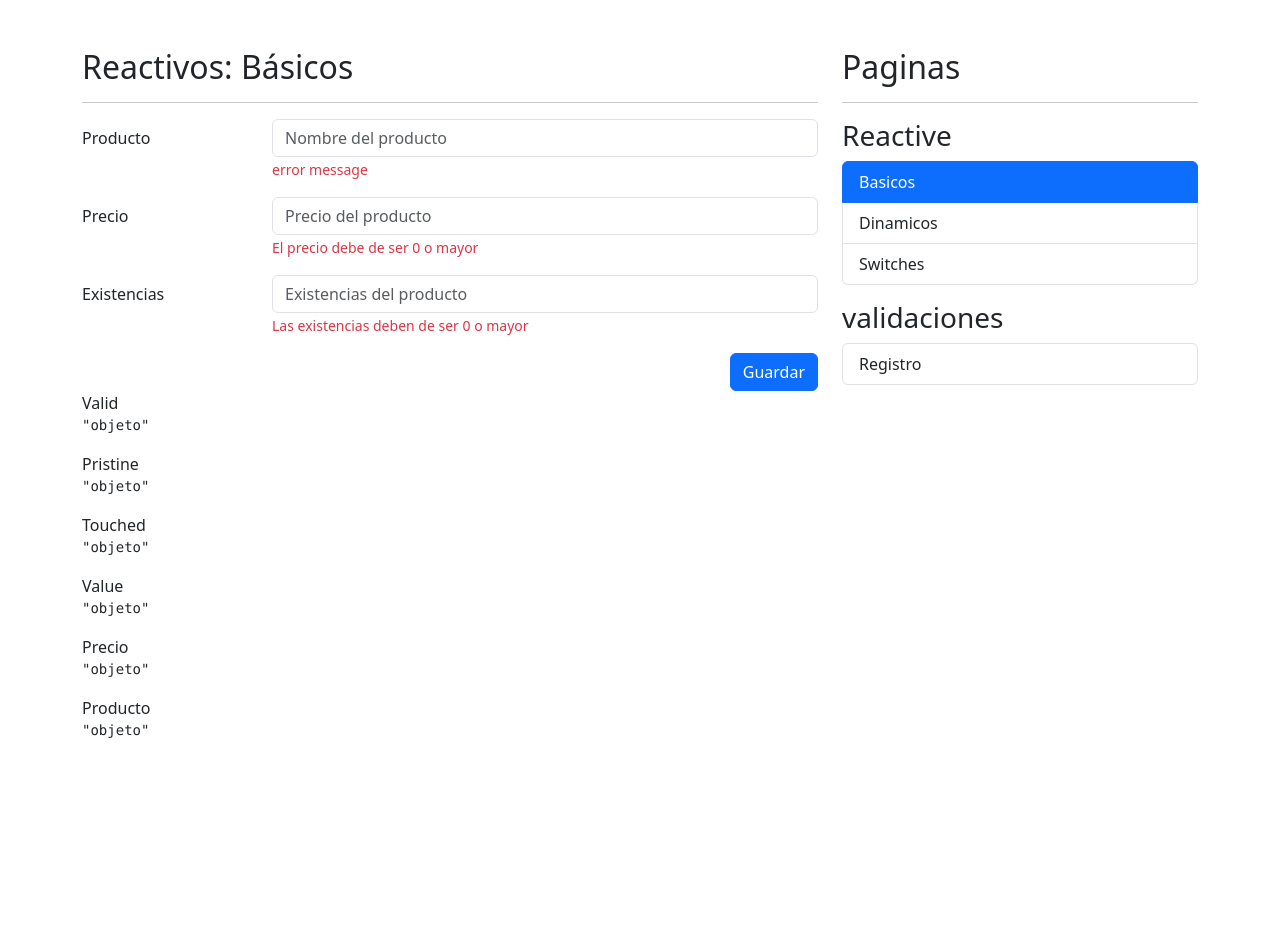
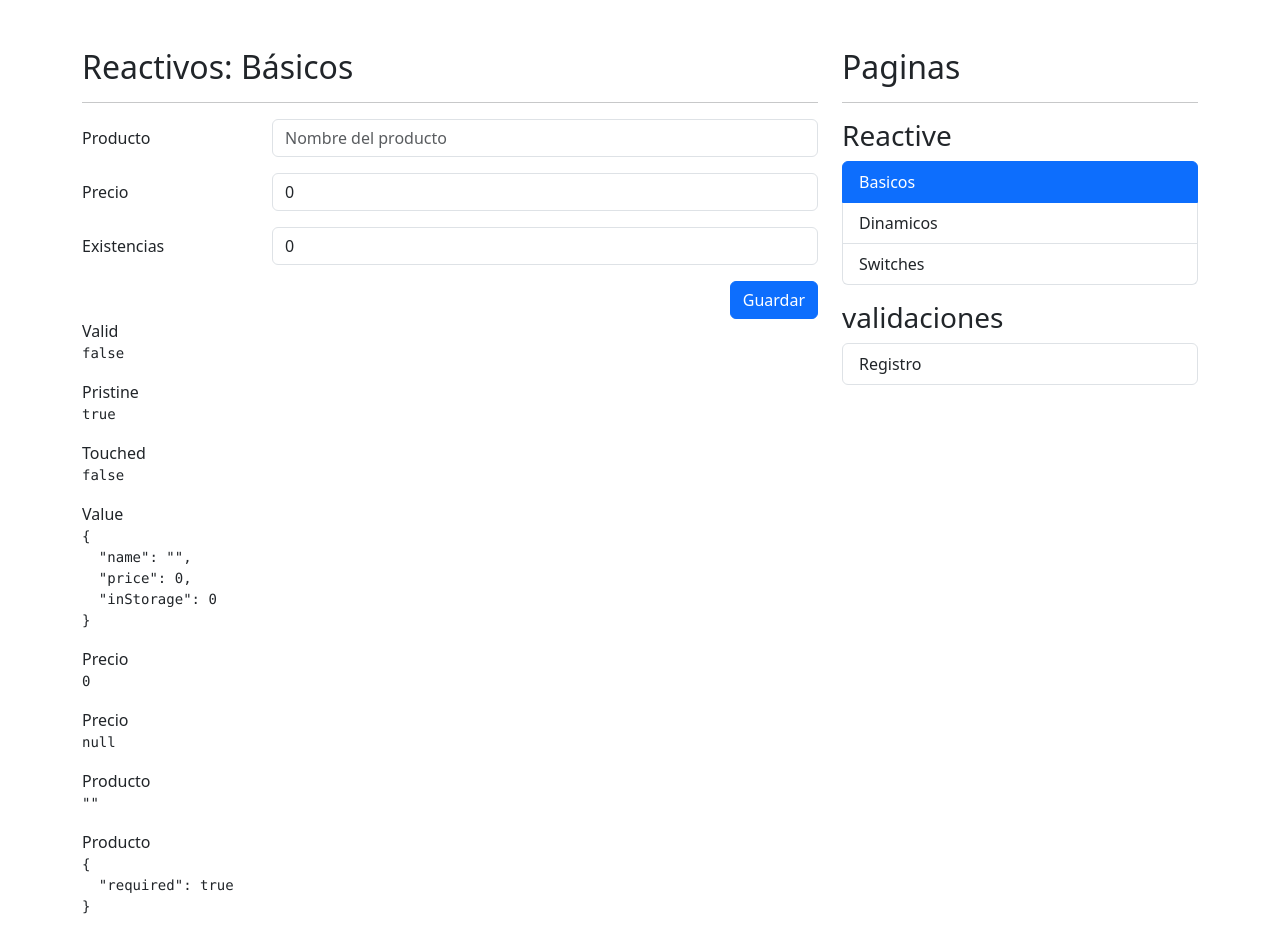
Before and after one commit to Maleras23/form-app-modulos, an Angular app: page /reactive/basic in a window 1280 px wide. Before the commit the page ends 800 px from the top, so only its background shows below. Built offline with nearby package versions, Linux system fonts and the light colour scheme.

Commit message:
Basic page done

```diff
--- a/src/app/reactive/pages/basic-page/basic-page.component.html
+++ b/src/app/reactive/pages/basic-page/basic-page.component.html
@@ -4,7 +4,7 @@
 <div class="row">
   <div class="col">
 
-        <form autocomplete="off">
+    <form [formGroup]="myForm" (ngSubmit)="onSave()" autocomplete="off">
 
       <!-- Campo de producto -->
       <div class="mb-3 row">
@@ -13,11 +13,13 @@
 
               <input type="text"
                       class="form-control"
+                      formControlName="name"
                       placeholder="Nombre del producto">
 
-                    <span class="form-text text-danger">
-                        <!-- Debe de ser de 3 letras -->
-                        error message
+              <span
+                *ngIf="isValidField('name')"
+                class="form-text text-danger">
+                  {{ getFieldError('name')}}
               </span>
           </div>
       </div>
@@ -28,8 +30,9 @@
           <div class="col-sm-9">
               <input type="number"
                       class="form-control"
+                      formControlName="price"
                       placeholder="Precio del producto">
-                    <span class="form-text text-danger">
+              <span *ngIf="isValidField('price')" class="form-text text-danger">
                   El precio debe de ser 0 o mayor
               </span>
           </div>
@@ -41,14 +44,14 @@
           <div class="col-sm-9">
               <input type="number"
                       class="form-control"
+                      formControlName="inStorage"
                       placeholder="Existencias del producto">
 
-                    <span class="form-text text-danger">
+              <span *ngIf="isValidField('inStorage')" class="form-text text-danger">
                     Las existencias deben de ser 0 o mayor
               </span>
           </div>
       </div>
-
 
       <div class="row">
           <div class="col">
@@ -58,8 +61,6 @@
               </button>
           </div>
       </div>
-
-
 
     </form>
 
@@ -71,23 +72,28 @@
 
 <div class="row">
   <div class="col">
-
     <span>Valid</span>
-        <pre>{{ 'objeto' | json }}</pre>
+    <pre>{{ myForm.valid | json }}</pre>
 
     <span>Pristine</span>
-        <pre>{{ 'objeto' | json }}</pre>
+    <pre>{{ myForm.pristine | json }}</pre>
 
     <span>Touched</span>
-        <pre>{{ 'objeto' | json }}</pre>
+    <pre>{{ myForm.touched| json }}</pre>
 
     <span>Value</span>
-        <pre>{{ 'objeto' | json }}</pre>
+    <pre>{{ myForm.value| json }}</pre>
 
     <span>Precio</span>
-        <pre>{{ 'objeto' | json }}</pre>
+    <pre>{{ myForm.controls['price'].value| json }}</pre>
+
+    <span>Precio</span>
+    <pre>{{ myForm.controls['price'].errors| json }}</pre>
 
     <span>Producto</span>
-        <pre>{{ 'objeto' | json }}</pre>
+    <pre>{{ myForm.controls['name'].value| json }}</pre>
+
+    <span>Producto</span>
+    <pre>{{ myForm.controls['name'].errors| json }}</pre>
   </div>
 </div>
--- a/src/app/reactive/pages/basic-page/basic-page.component.ts
+++ b/src/app/reactive/pages/basic-page/basic-page.component.ts
@@ -1,9 +1,72 @@
-import { Component } from '@angular/core';
+import { Component, OnInit } from '@angular/core';
+import { FormBuilder, FormGroup, Validators } from '@angular/forms';
 
+const rtx5090 = {
+  name: 'RTX 5090',
+  price: 2500,
+  inStorage: 6,
+}
 @Component({
   selector: 'app-basic-page.component',
   standalone: false,
   templateUrl: './basic-page.component.html',
   styles: ``,
 })
-export class BasicPageComponent { }
+export class BasicPageComponent implements OnInit{
+
+  // public myForm: FormGroup = new FormGroup({
+    // name: new FormControl(''),
+    // price: new FormControl(0),
+    // inStorage: new FormControl(0),
+  // })
+
+  public myForm: FormGroup;
+
+  constructor( private fb: FormBuilder ){
+      this.myForm = this.fb.group(
+    {
+      name: ['', [ Validators.required, Validators.minLength(3) ] ],
+      price: [0, [ Validators.required, Validators.min(0)] ],
+      inStorage: [0, [ Validators.required, Validators.min(0)] ],
+    }
+  )
+  }
+
+  ngOnInit(): void {
+    // this.myForm.reset(rtx5090)
+  }
+
+  isValidField( field: string ): boolean | null{
+    return this.myForm.controls[field].errors
+      && this.myForm.controls[field].touched;
+  }
+
+  getFieldError(field: string): string | null{
+    if ( !this.myForm.controls[field] ) return null;
+
+    const errors = this.myForm.controls[field].errors || {};
+
+    for (const key of Object.keys(errors)) {
+      switch (key) {
+        case 'required':
+          return 'Este campo es obligatorio';
+        case 'minlength':
+          return 'Minimo de caracteres es ' + errors['minlength'].requiredLength;
+      }
+    }
+    return null;
+  }
+
+    onSave(): void {
+
+      if ( this.myForm.invalid) {
+        this.myForm.markAllAsTouched();
+        return
+      };
+
+      console.log(this.myForm.value);
+
+      this.myForm.reset({ price: 0, inStorage: 0 })
+    }
+
+}
--- a/src/app/reactive/reactive-module.ts
+++ b/src/app/reactive/reactive-module.ts
@@ -5,6 +5,7 @@
 import { BasicPageComponent } from './pages/basic-page/basic-page.component';
 import { DynamicPageComponent } from './pages/dynamic-page/dynamic-page.component';
 import { SwitchesPageComponent } from './pages/switches-page/switches-page.component';
+import { ReactiveFormsModule } from '@angular/forms';
 
 
 @NgModule({
@@ -15,7 +16,8 @@
   ],
   imports: [
     CommonModule,
-    ReactiveRoutingModule
+    ReactiveRoutingModule,
+    ReactiveFormsModule
   ]
 })
 export class ReactiveModule { }
```
Lines whose indentation alone changed are shown as unchanged.
